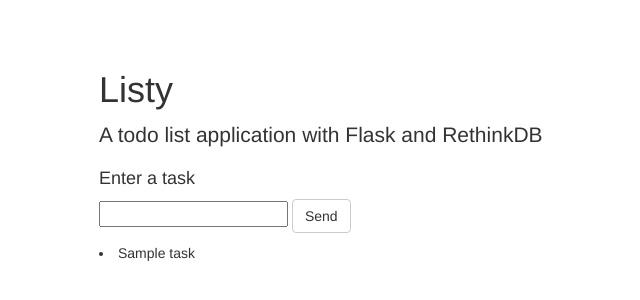
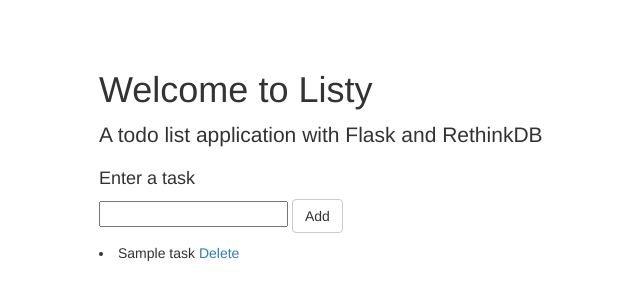
Before and after one commit to emcdowell2013/listy, a Flask app: template app/templates/index.html in a window 1280 px wide. Shown: the top 300 px of the page, without its empty margins (306-946 px from the left). Run offline with Flask 2, Linux system fonts and the light colour scheme; the template is opened without the code that fills it: values that come from a table or form of the project are taken from there, most other values are stand-ins (such as "Sample title", 1, 10 or a date in 2020); some libraries are stand-ins or nearby versions.

Commit message:
Adds delete task function

```diff
--- a/app/templates/index.html
+++ b/app/templates/index.html
@@ -1,7 +1,7 @@
 {% extends "base.html" %}
 {% block content %}
 
-<h1>Listy</h1>
+<h1>Welcome to Listy</h1>
 <p class="lead">A todo list application with Flask and RethinkDB</p>
 
 <form action="" role="form" method="POST" name="add_task">
@@ -9,7 +9,7 @@
 	<p>
 		<h4>Enter a task</h4>
 		{{form.label}}
-		<input type="submit" value="Send" class="btn btn-default btn-md">
+		<input type="submit" value="Add" class="btn btn-default btn-md">
 		{% for error in form.errors.label %}
 		<span style="color: red;">{{ error }}</span>
 		{% endfor %}
@@ -17,7 +17,10 @@
 </form>
 
 {% for task in tasks %}
-  <li>{{ task.name }}</li>
+	<li>
+			{{ task.name }}
+			<a href="/delete/{{ task.id }}">Delete</a>
+	</li>
 {% endfor %}
 
 {% endblock %}
--- a/app/views.py
+++ b/app/views.py
@@ -10,6 +10,15 @@ def index():
         return redirect(url_for('index'))
     selection = list(r.table('todos').run(g.rdb_conn))
     return render_template('index.html', form=form, tasks=selection)
+
+@app.route("/delete/<string:task_id>")
+def delete_task(task_id):
+    #form = TaskForm()
+    r.table('todos').filter({"id": task_id}).delete().run(g.rdb_conn)
+    return redirect(url_for('index'))
+    #selection = list(r.table('todos').run(g.rdb_conn))
+    #return render_template('index.html', form=form, tasks=selection)
+
 
 # rethink imports
 import rethinkdb as rdb
```
